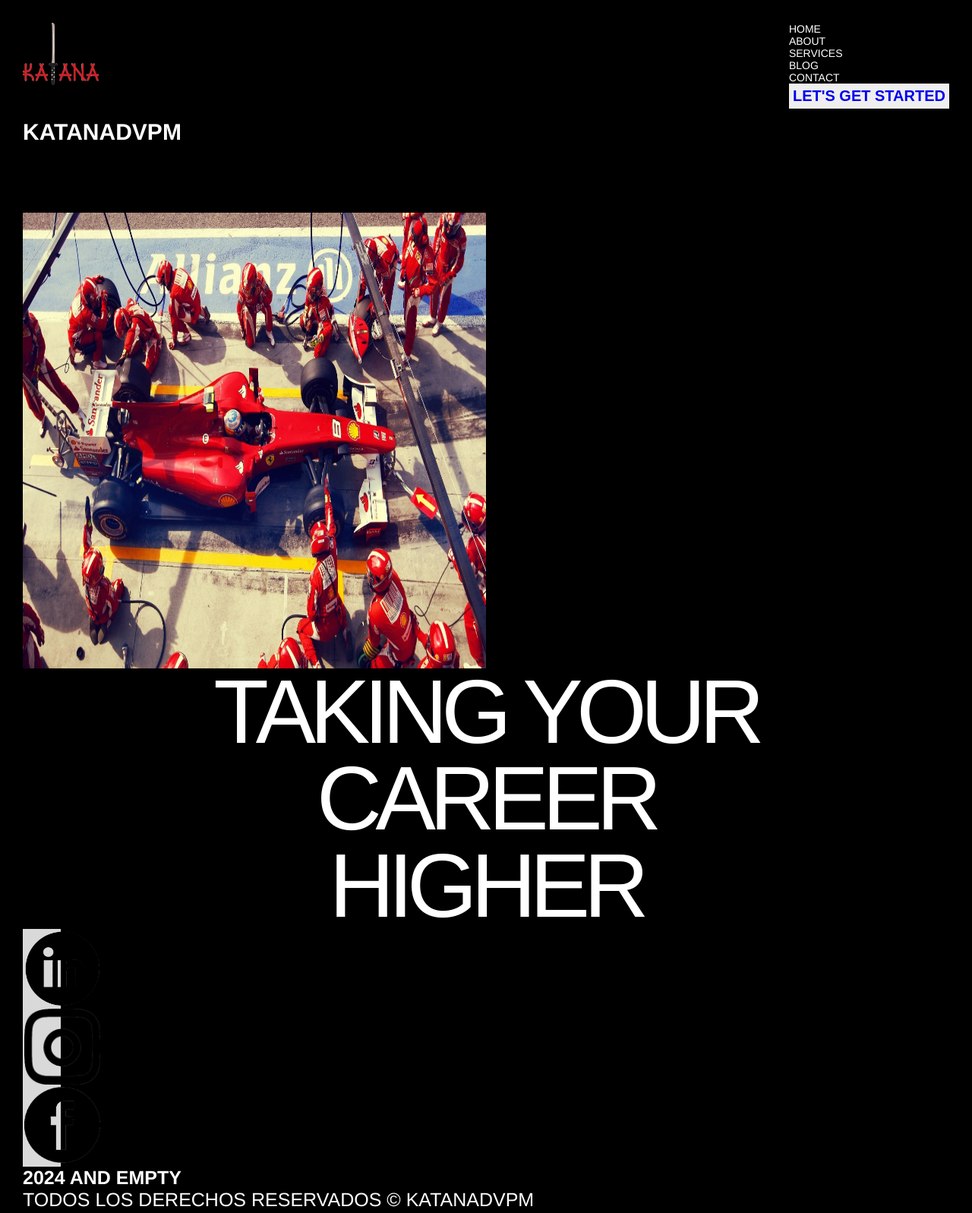
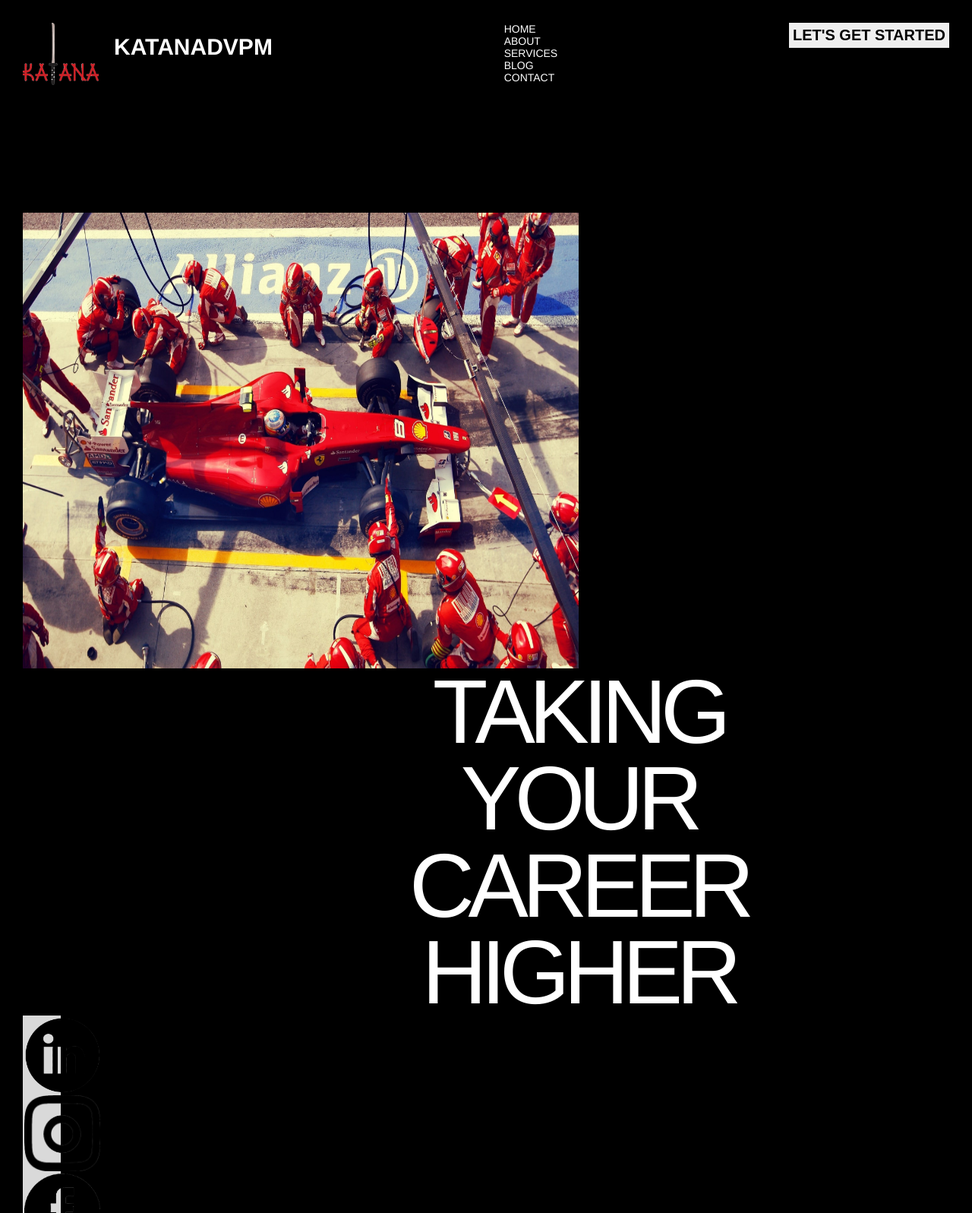
Before and after one commit to eliasveron/Proyecto-EV-59940, a plain HTML site: page pages/about.html in a window 1280 px wide. Shown: the top 1597 px of the page at 76% size. Drawn offline with Linux system fonts and the light colour scheme.

Commit message:
parte de grid a pages/about

```diff
--- a/css/styles.css
+++ b/css/styles.css
@@ -144,6 +144,12 @@
 
 /* MAIN PAG ABOUT */
 
+.contenedor-section-about{
+    display: grid;
+    grid-template-columns: repeat(5,1fr);
+    grid-template-rows: 1fr;
+}
+
 .body-About{
     background-color: black;
 }
@@ -151,13 +157,19 @@
 .div-bImg{
     background-image: cover;
     background-repeat: no-repeat;
-    width: 50%;
+    width: 100%;
     height: 37.5rem;
+    grid-column: 1/4;
 }
 
 .div-bImg img{
     width: 100%;
     height: 100%;
+}
+
+.titulo-About{
+    grid-column: 3/5;
+    display: inline-block;
 }
 
 .titulo-About h1{
--- a/pages/about.html
+++ b/pages/about.html
@@ -8,7 +8,7 @@
 </head>
 <body class="body-About">
     <header>
-        <div>
+        <div class="div-logo-ceo">
             <div class="div-logo">
                 <img src="../images/Logo(1).png" alt="Logo">
             </div>
@@ -34,7 +34,9 @@
                     <a href="./contact.html">Contact</a>
                 </li>
             </nav>
-            <button>
+        </div>
+        <div>
+            <button class="button-header">
                 <a href="../pages/contact.html" class="ancla-contact">
                     <h2>LET'S GET STARTED</h2>
                 </a>
@@ -42,7 +44,7 @@
         </div>
     </header>
     <main>
-        <section>
+        <section class="contenedor-section-about">
             <div class="div-bImg">
                 <img src="../images/backgroundAbout.jpg" alt="Imagen de fondo">
             </div>
```
